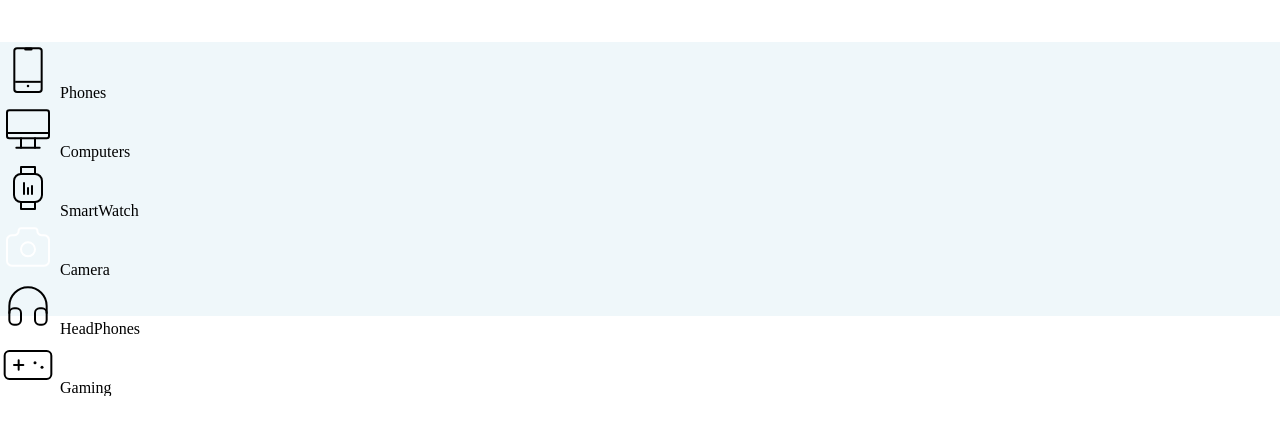
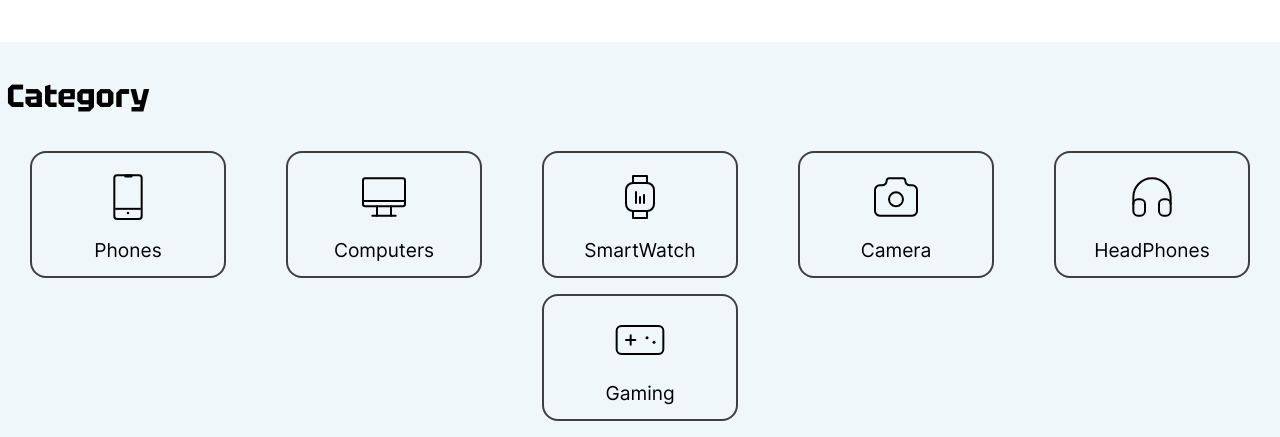
Before and after one commit to mojtaba-jsx/Bytez, a plain HTML site: page src/html/index.html in a window 1280 px wide. Shown: the part 2692-3129 px from the top of the page. Before the commit the page ends 3088 px from the top, so only its background shows below. Drawn offline with Linux system fonts and the light colour scheme; files whose address does not match are found by name; a web font is replaced by a local one.

Commit message:
[css]- add css style for category section

```diff
--- a/src/css/index.css
+++ b/src/css/index.css
@@ -8,6 +8,9 @@
     --black:black;
     --gray:#3F3F3F;
 
+}
+body{
+    background-color: rgb(239, 247, 250);
 }
 
 /*! Container Size */
@@ -468,3 +471,59 @@
 .brand-image:hover{
     transform: scale(1.4);
 }
+
+/** Category Section Styles */
+.category-title{
+    font-size: 2rem;
+    font-family: 'tektur-bold', Courier, monospace;
+    width: 14rem;
+    transition: all 180ms ease-in;
+    border-radius: 1rem;
+    padding: 0.4rem;
+    margin-top: 2rem;
+}
+.category-title:hover{
+    box-shadow: rgb(38, 57, 77) 0px 20px 30px -10px;
+    cursor: pointer;
+}
+
+.category__wrapper{
+    display: flex;
+    justify-content: space-around;
+    align-items: center;
+    margin-top: 2rem;
+    flex-wrap: wrap;
+}
+
+.category__item{
+    width: 10rem;
+    display: flex;
+    align-items: center;
+    flex-direction: column;
+    /* background-color: red; */
+    padding: 1rem 1rem;
+    border: 2px solid var(--gray);
+    border-radius: 1rem;
+    margin-right: 1rem;
+    margin-left: 1rem;
+    flex-wrap: wrap;
+    cursor: pointer;
+    transition: all 200ms ease-in;
+    margin-bottom: 1rem;
+}
+
+.category__item:hover{
+    background-color: rgb(143, 177, 190);
+    transform:scale(1.1);
+}
+
+.category__item-title{
+    font-size: 1.2rem;
+    font-family: 'inter-regular', Courier, monospace;
+    color: var(--black);
+
+}
+
+.category__item-icon{
+    margin-bottom: 1rem;
+}
--- a/src/html/index.html
+++ b/src/html/index.html
@@ -717,7 +717,11 @@
 
       <section class="category">
         <div class="container">
+          <h2 class="category-title">
+            Category
+          </h2>
           <div class="category__wrapper">
+            <a href="#" class="category-link">
               <div class="category__item">
                 <span class="category__item-icon">
                   <svg
@@ -767,7 +771,9 @@
                 </span>
                 <span class="category__item-title"> Phones </span>
               </div>
+            </a>
 
+            <a href="#" class="category-link">
               <div class="category__item">
                 <span class="category__item-icon">
                   <svg
@@ -822,7 +828,9 @@
                 </span>
                 <span class="category__item-title"> Computers </span>
               </div>
+            </a>
 
+            <a href="#" class="category-link">
               <div class="category__item">
                 <span class="category__item-icon">
                   <svg
@@ -891,7 +899,9 @@
                 </span>
                 <span class="category__item-title"> SmartWatch </span>
               </div>
+            </a>
 
+            <a href="" class="category-link">
               <div class="category__item">
                 <span class="category__item-icon">
                   <svg
@@ -904,14 +914,14 @@
                     <g clip-path="url(#clip0_805_6)">
                       <path
                         d="M11.6667 16.3334H14C15.2377 16.3334 16.4247 15.8417 17.2998 14.9665C18.175 14.0914 18.6667 12.9044 18.6667 11.6667C18.6667 11.0479 18.9125 10.4544 19.3501 10.0168C19.7877 9.57921 20.3812 9.33337 21 9.33337H35C35.6188 9.33337 36.2123 9.57921 36.6499 10.0168C37.0875 10.4544 37.3333 11.0479 37.3333 11.6667C37.3333 12.9044 37.825 14.0914 38.7002 14.9665C39.5753 15.8417 40.7623 16.3334 42 16.3334H44.3333C45.571 16.3334 46.758 16.825 47.6332 17.7002C48.5083 18.5754 49 19.7624 49 21V42C49 43.2377 48.5083 44.4247 47.6332 45.2999C46.758 46.175 45.571 46.6667 44.3333 46.6667H11.6667C10.429 46.6667 9.242 46.175 8.36683 45.2999C7.49167 44.4247 7 43.2377 7 42V21C7 19.7624 7.49167 18.5754 8.36683 17.7002C9.242 16.825 10.429 16.3334 11.6667 16.3334"
-                      stroke="white"
+                        stroke="black"
                         stroke-width="2"
                         stroke-linecap="round"
                         stroke-linejoin="round"
                       />
                       <path
                         d="M28 37.3334C31.866 37.3334 35 34.1994 35 30.3334C35 26.4674 31.866 23.3334 28 23.3334C24.134 23.3334 21 26.4674 21 30.3334C21 34.1994 24.134 37.3334 28 37.3334Z"
-                      stroke="white"
+                        stroke="black"
                         stroke-width="2"
                         stroke-linecap="round"
                         stroke-linejoin="round"
@@ -926,7 +936,9 @@
                 </span>
                 <span class="category__item-title"> Camera </span>
               </div>
+            </a>
 
+            <a href="" class="category-link">
               <div class="category__item">
                 <span class="category__item-icon">
                   <svg
@@ -968,7 +980,9 @@
                 </span>
                 <span class="category__item-title"> HeadPhones </span>
               </div>
+            </a>
 
+            <a href="" class="category-link">
               <div class="category__item">
                 <span class="category__item-icon">
                   <svg
@@ -1017,6 +1031,7 @@
                 </span>
                 <span class="category__item-title"> Gaming </span>
               </div>
+            </a>
           </div>
         </div>
       </section>
```
Lines whose indentation alone changed are shown as unchanged.
